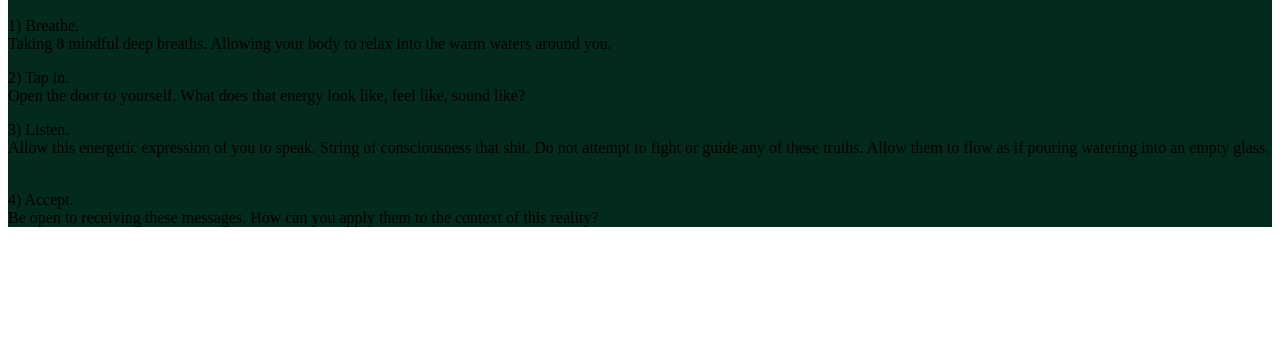
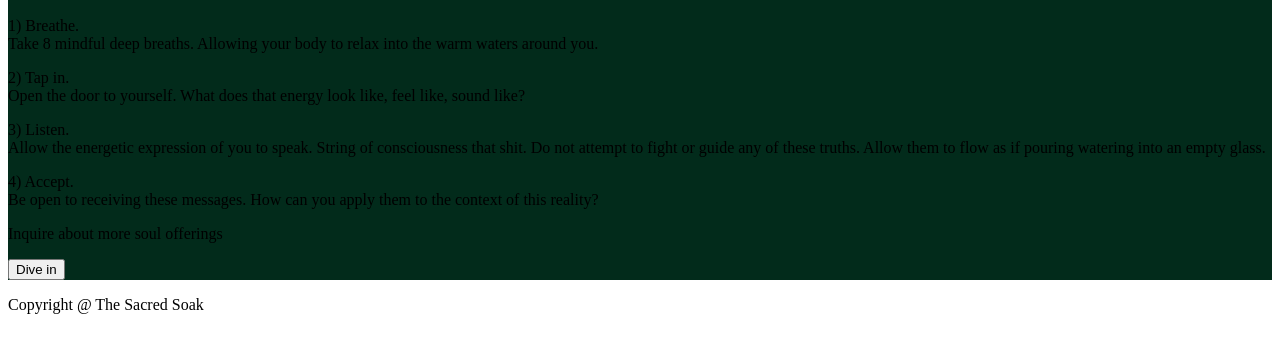
Before and after one commit to tayloramm13/odin-landing-page, a plain HTML site: page index.html in a window 1280 px wide. Shown: the part 341-694 px from the top of the page. Drawn offline with Linux system fonts and the light colour scheme.

Commit message:
Finish layout htmltext

```diff
--- a/index.html
+++ b/index.html
@@ -31,13 +31,13 @@
       <div>
         <img src="" id="soak">
       </div>
-      <div>
+      <div class="container">
         <div>
             <h2>Elements</h2>
         </div>
         <div>
             <p>1) Breathe.
-                <br>Taking 8 mindful deep breaths. Allowing your body to relax into the warm waters around you.
+                <br>Take 8 mindful deep breaths. Allowing your body to relax into the warm waters around you.
                 <img>
             </p>
             <p>2) Tap in.
@@ -45,7 +45,7 @@
                 <img>
             </p>
             <p>3) Listen.
-                <br> Allow this energetic expression of you to speak. String of consciousness that shit. Do not attempt to fight or guide any of these truths. Allow them to flow as if pouring watering into an empty glass.
+                <br> Allow the energetic expression of you to speak. String of consciousness that shit. Do not attempt to fight or guide any of these truths. Allow them to flow as if pouring watering into an empty glass.
                 <img>
             </p>
             <p>4) Accept.
@@ -54,6 +54,16 @@
             </p>
         </div>
       </div>
+      <div>
+        <p><!--insert a quote here--></p>
+      </div>
+      <div>
+        <p>Inquire about more soul offerings</p>
+        <button>Dive in</button>
+      </div>
     </header>
+    <footer>
+        <p>Copyright @ The Sacred Soak</p>
+    </footer>
   </body>
 </html>
```
